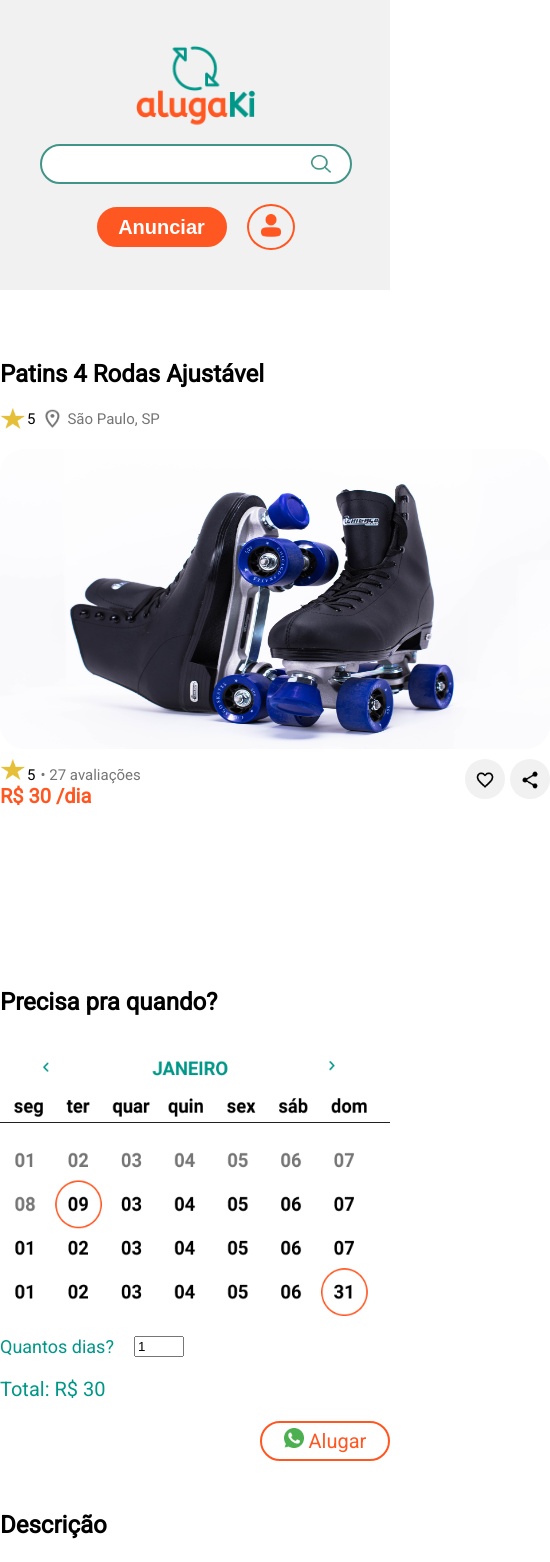
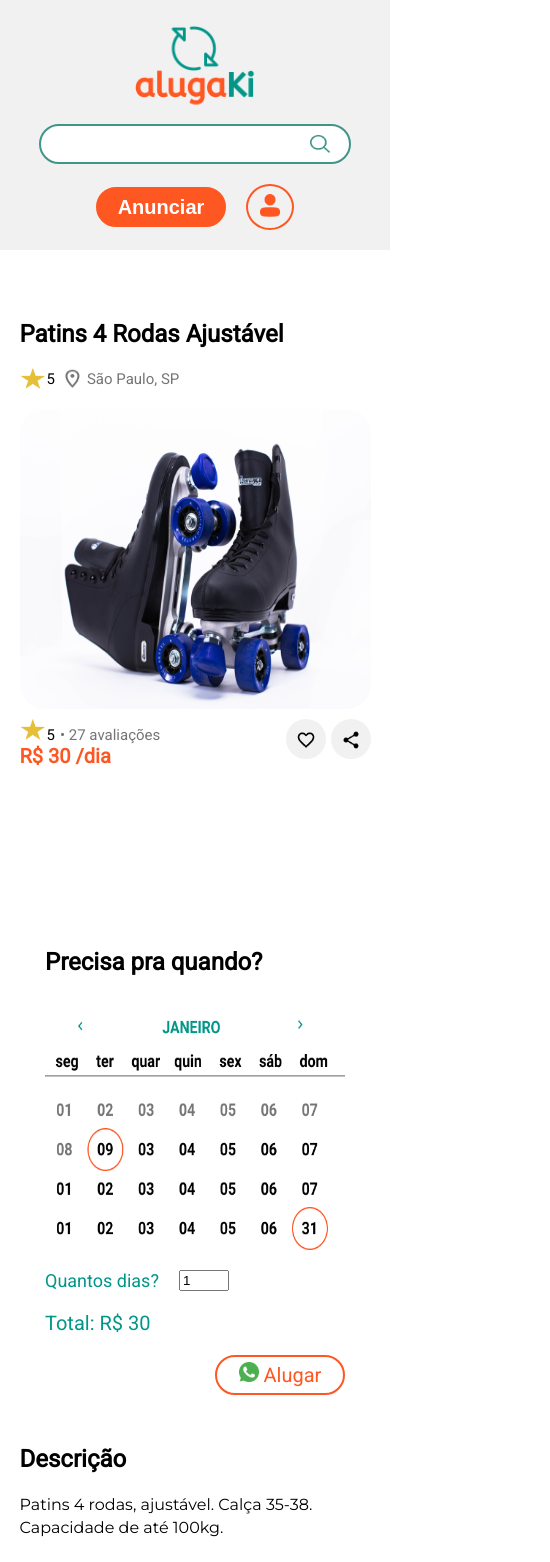
Before and after one commit to JuliaMendes/alugaki-react, a React (Create React App) app: page /listagem-produto/1 in a window 390 px wide. Shown: the top 1562 px of the page, 550 px wide, since content can reach past the window. Built offline with nearby package versions, Linux system fonts and the light colour scheme; no server answers; data requests are answered from the project's data file; a web font is replaced by a local one.

Commit message:
Alterada responsividade em listagem-produto

```diff
--- a/src/pages/cadastroProduto/cadastroProduto.css
+++ b/src/pages/cadastroProduto/cadastroProduto.css
@@ -37,7 +37,8 @@
 /* calendario */
 
 .cadastroProduto section.formulario .dir img{
-   width: 400px;
+   width: 360px;
+   height: 234px;
    margin: 0;
 }
 
@@ -173,23 +174,20 @@
 
 
 @media (max-width: 1255px){
-   .container{
+   .cadastroProduto .container{
        flex-wrap: wrap;
        width: 100%;
    }
-   .formulario .container{
+   .cadastroProduto .formulario .container{
        margin-right: 30px;
        flex-wrap: wrap;
    }
-   header .container{
-       padding: 20px;
-   }
 }
 @media (max-width: 995px){
-   .container{
+   .cadastroProduto .container{
        width: 100%;
    }
-   .formulario .container form{
+   .cadastroProduto .formulario .container form{
        flex-direction: column;
        align-items: center;
        justify-content: flex-start;
@@ -197,16 +195,14 @@
        width: 100%;
        margin-left: 0;
    }
-   .formulario h1{
+   .cadastroProduto .formulario h1{
        text-align: center;
        margin-left: 0;
    }
-   header .container{
-       flex-direction: column;
-   }
+
 }
 @media (max-width: 669px){
-   .logo-e-barra{
+   .cadastroProduto .logo-e-barra{
        flex-wrap: wrap;
        flex-direction: column;
        align-items: center;
@@ -214,7 +210,7 @@
    }
 }
 @media (max-width: 518px){
-   .logo-e-barra .barra input{
+   .cadastroProduto .logo-e-barra .barra input{
        width: 20%;
    }
 }
--- a/src/pages/listagemProduto/listagemProduto.css
+++ b/src/pages/listagemProduto/listagemProduto.css
@@ -83,9 +83,10 @@
     gap: 20px;
 }
 .paginaListagem .primeira .calendario img{
-    width: 400px;
+    width: 360px;
     max-width: 100%;
-    height: 260px;
+    height: 234px;
+    max-height: 100%;
 }
 .paginaListagem .primeira .calendario .dias{
     display: flex;
@@ -347,3 +348,40 @@
     width: 10px;
     height: 10px;
 }
+
+@media (max-width: 1000px){
+
+    .paginaListagem .container{
+        max-width: 100vw;
+    }
+
+    .paginaListagem .primeira .produto{
+        max-width: 50vw;
+    }
+
+    .paginaListagem .primeira .calendario{
+        width: 300px;
+    }
+
+    .paginaListagem .terceira div.cardProduto:nth-child(5){
+        display: none;
+    }
+
+}
+
+@media (max-width: 700px){
+
+    .paginaListagem .primeira .container{
+        flex-direction: column;
+    }
+
+    .paginaListagem .primeira .produto{
+        max-width: 90vw;
+    }
+
+    .paginaListagem .terceira div.cardProduto:nth-child(4){
+        display: none;
+    }
+
+
+}
```
